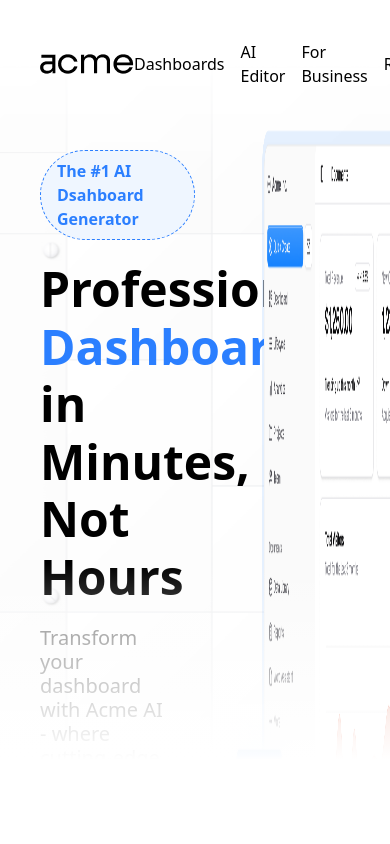
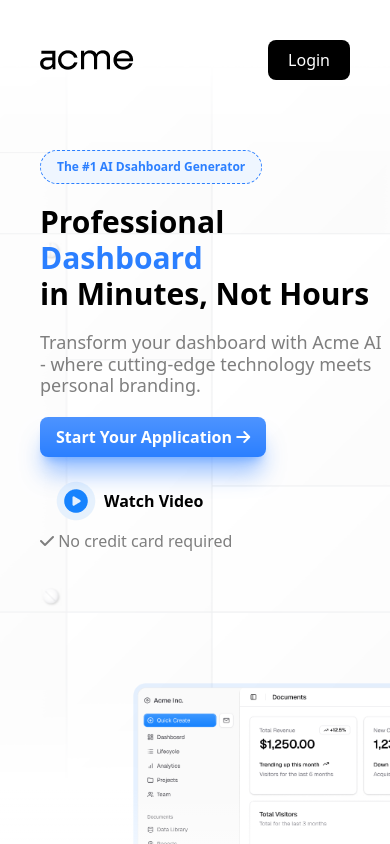
Before and after one commit to Cat-The-Developer-2/100-landing-pages, a website built with Vite: page Acme/index.html in a window 390 px wide. Built offline with nearby package versions, Linux system fonts and the light colour scheme.

Commit message:
responsive added

```diff
--- a/Acme/index.html
+++ b/Acme/index.html
@@ -18,7 +18,7 @@
   </head>
   <body>
     <div
-      class="relatve bg-[url(/background.png)] bg-center h-screen max-h-screen bg-no-repeat overflow-hidden"
+      class="relatve bg-[url(/background.png)] bg-center h-screen max-h-screen bg-no-repeat overflow-x-hidden md:overflow-hidden"
     >
       <div class="flex w-full relative">
         <nav
@@ -29,10 +29,10 @@
 
           <div>
             <ul class="flex items-center gap-4">
-              <li class="cursor-pointer">Dashboards</li>
-              <li class="cursor-pointer">AI Editor</li>
-              <li class="cursor-pointer">For Business</li>
-              <li class="cursor-pointer">Reviews</li>
+              <li class="cursor-pointer hidden md:block">Dashboards</li>
+              <li class="cursor-pointer hidden md:block">AI Editor</li>
+              <li class="cursor-pointer hidden md:block">For Business</li>
+              <li class="cursor-pointer hidden md:block">Reviews</li>
               <li class="cursor-pointer">
                 <button class="p-2 px-5 bg-black rounded-lg text-white">
                   Login
@@ -42,18 +42,21 @@
           </div>
         </nav>
 
-        <div class="flex flex-col w-1/2 pt-[150px] pl-10">
+        <div class="flex flex-col md:flex-row">
+          <div class="flex flex-col w-full md:w-1/2 pt-[150px] pl-10">
             <span
-            class="p-2 bg-blue-50 w-fit px-4 rounded-full text-base font-semibold text-blue-500 border border-dashed"
+              class="p-2 bg-blue-50 w-fit px-4 rounded-full text-xs sm:text-sm md:text-base font-semibold text-blue-500 border border-dashed"
               >The #1 AI Dsahboard Generator</span
             >
 
-          <h1 class="text-5xl font-bold mt-5 leading-[1.2]">
+            <h1 class="text-3xl md:text-5xl font-bold mt-5 leading-[1.2]">
               Professional <span class="text-blue-500">Dashboard</span> <br />
               in Minutes, Not Hours
             </h1>
 
-          <p class="leading-[1.2] text-black/50 text-xl w-[80%] mt-5">
+            <p
+              class="leading-[1.2] text-black/50 text-lg md:text-xl w-full md:w-[80%] mt-5"
+            >
               Transform your dashboard with Acme AI - where cutting-edge
               technology meets personal branding.
             </p>
@@ -79,7 +82,8 @@
               <i class="fa-solid fa-check"></i> No credit card required
             </p>
           </div>
-        <div class="flex justify-end w-1/2">
+
+          <div class="flex justify-end w-full md:w-1/2">
             <img
               src="/sideImage.png"
               alt="sideImage"
@@ -87,10 +91,10 @@
             />
           </div>
         </div>
-
         <div
-        class="absolute bottom-0 h-1/3 w-full bg-linear-to-t from-white from-30% to-white-0 z-5"
+          class="absolute bottom-0 h-1/5 md:h-1/3 w-full bg-linear-to-t from-white from-30% to-white-0 z-5"
         ></div>
+      </div>
     </div>
 
     <!-- add more section below here -->
```
Lines whose indentation alone changed are shown as unchanged.
